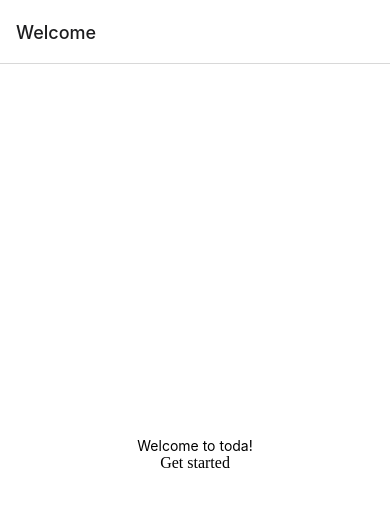
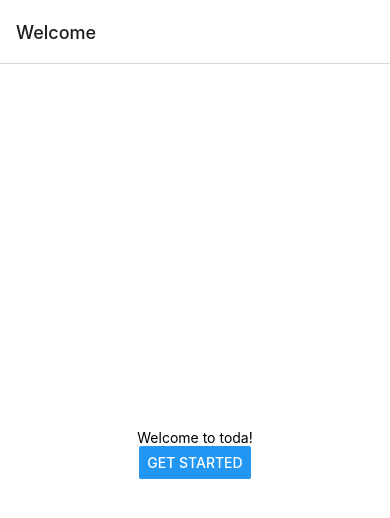
Before and after one commit to henrydeacy/twigg, a React Native app: screen /Welcome in a window 390 px wide. Shown: the top 518 px of the page. Built offline with nearby package versions, Linux system fonts and the light colour scheme.

Commit message:
change touchableopacity to button

```diff
--- a/profile/profile-screen.tsx
+++ b/profile/profile-screen.tsx
@@ -1,7 +1,7 @@
 import { StatusBar } from "expo-status-bar";
 import { StyleSheet, Text, View } from "react-native";
 
-export function Profile() {
+export function Profile({ navigation }: any) {
   return (
     <View style={styles.container}>
       <Text>Profile</Text>
--- a/welcome/welcome-screen.tsx
+++ b/welcome/welcome-screen.tsx
@@ -1,13 +1,15 @@
 import { StatusBar } from "expo-status-bar";
-import { StyleSheet, Text, TouchableOpacity, View } from "react-native";
+import React from "react";
+import { Button, StyleSheet, Text, TouchableOpacity, View } from "react-native";
 
 export function Welcome({ navigation }: any) {
   return (
     <View style={styles.container}>
       <Text>Welcome to toda!</Text>
-      <TouchableOpacity onPress={() => navigation.navigate("Profile")}>
-        Get started
-      </TouchableOpacity>
+      <Button
+        title="Get started"
+        onPress={() => navigation.navigate("Profile")}
+      />
       <StatusBar style="auto" />
     </View>
   );
```
